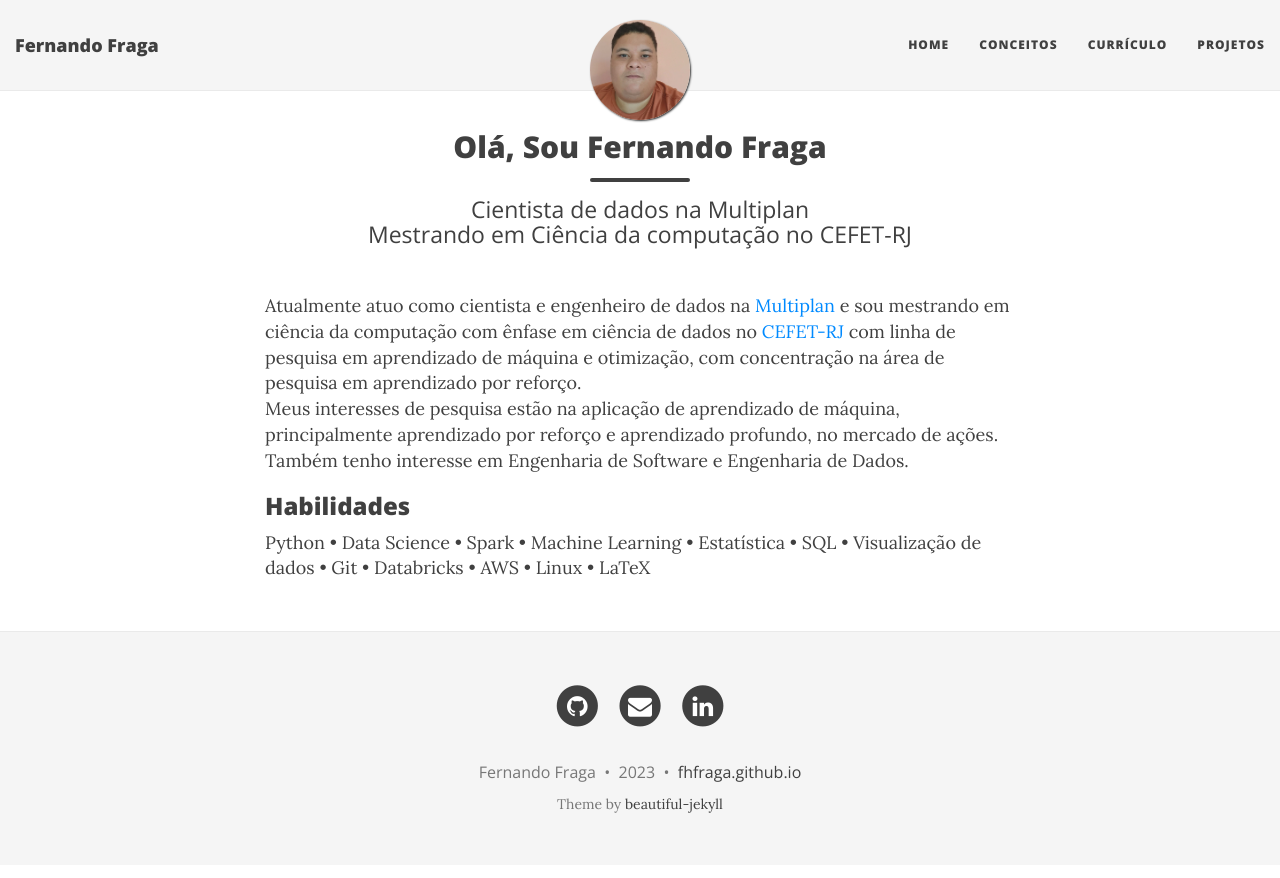
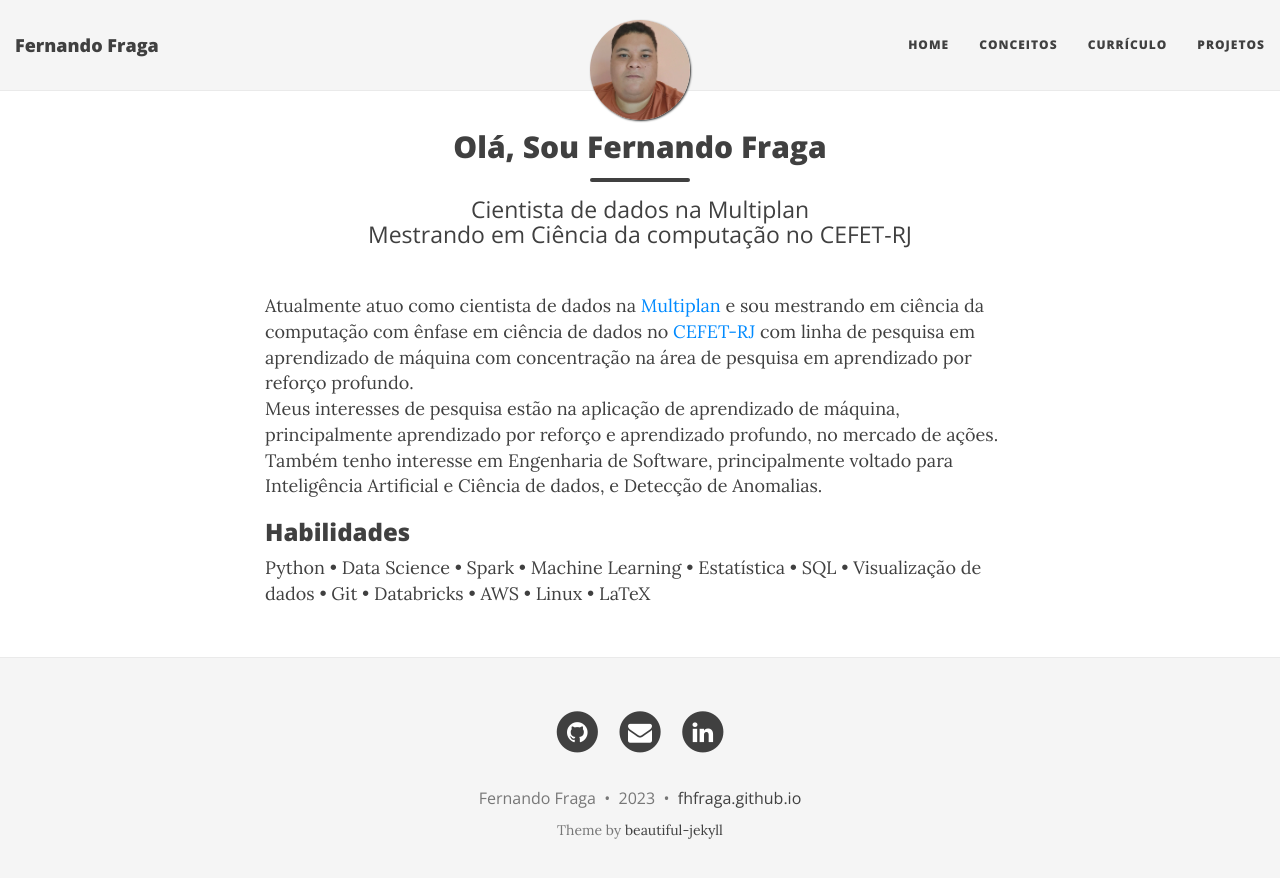
Before and after one commit to fhfraga/fhfraga.github.io, a Jekyll site: the page built from index.html, in a window 1280 px wide. Shown: the top 878 px of the page. Built offline with Jekyll 4.4.1, drawn with Linux system fonts in a browser that asks for light colours; nearby versions of some CDN libraries; the list of posts is cut into pages by our own code.

Commit message:
atualização dos index para a cargo e interesses de pesquisa

```diff
--- a/index.html
+++ b/index.html
@@ -5,17 +5,17 @@ subtitle: Cientista de dados na Multiplan <br>Mestrando em Ciência da computaç
 use-site-title: true
 ---
 
-<br>Atualmente atuo como cientista e engenheiro de dados na
+<br>Atualmente atuo como cientista de dados na
 <a href="https://www.multiplan.com.br/" target="_blank" rel="noopener noreferrer">Multiplan</a>
  e sou mestrando em ciência da computação com ênfase em ciência de dados no
 <a href="https://eic.cefet-rj.br/ppcic/" target="_blank" rel="noopener noreferrer">CEFET-RJ</a>
- com linha de pesquisa em aprendizado de máquina e otimização, com concentração na área de
- pesquisa em aprendizado por reforço.
+ com linha de pesquisa em aprendizado de máquina com concentração na área de
+ pesquisa em aprendizado por reforço profundo.
 
  <br> Meus interesses de pesquisa estão na aplicação de aprendizado de máquina,
  principalmente aprendizado por reforço e aprendizado profundo, no mercado de ações.
- Também tenho interesse em Engenharia de Software e Engenharia de Dados.
-
+ Também tenho interesse em Engenharia de Software, principalmente voltado para
+ Inteligência Artificial e Ciência de dados, e Detecção de Anomalias.
  <h3>
     Habilidades
  </h3>
```
